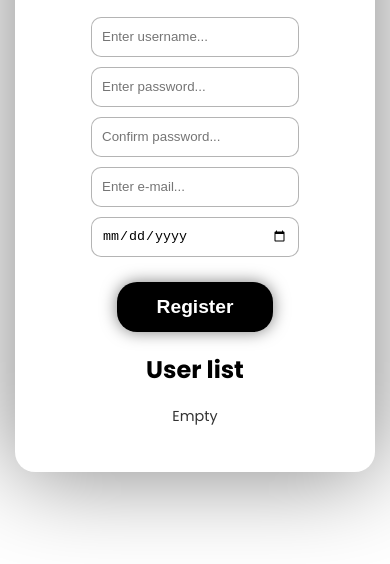
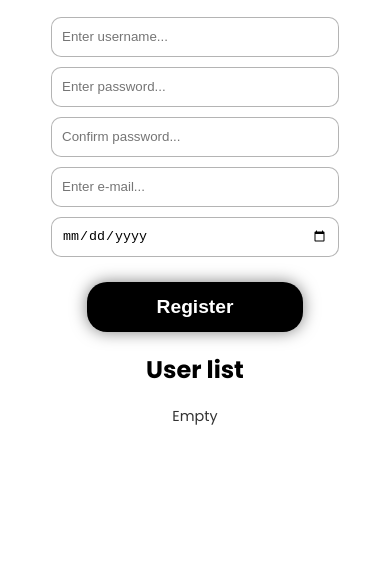
Before and after one commit to RomanSchmid/form-app, a plain HTML site: page index.html in a window 390 px wide. Shown: the part 280-844 px from the top of the page. Drawn offline with Linux system fonts and the light colour scheme.

Commit message:
Responsivity changes

```diff
--- a/style.css
+++ b/style.css
@@ -20,9 +20,8 @@ body {
     flex-direction: column;
     width: 100%;
     max-width: 500px;
-    box-shadow: 0 0 6rem rgba(0,0,0, 0.5);
     border-radius: 20px;
-    padding: 30px;
+    padding: 30px 0;
 }
 
 h1, p {
@@ -53,7 +52,7 @@ form {
     justify-content: center;
     align-items: center;
     gap: 10px;
-    padding: 20px;
+    padding: 20px 0;
 }
 
 input {
@@ -110,3 +109,9 @@ button {
     color: red;
     font-size: 0.8rem;
 }
+
+@media only screen and (min-width: 769px) {
+    .container {
+        box-shadow: 0 0 6rem rgba(0,0,0, 0.5);
+    }
+}
```
